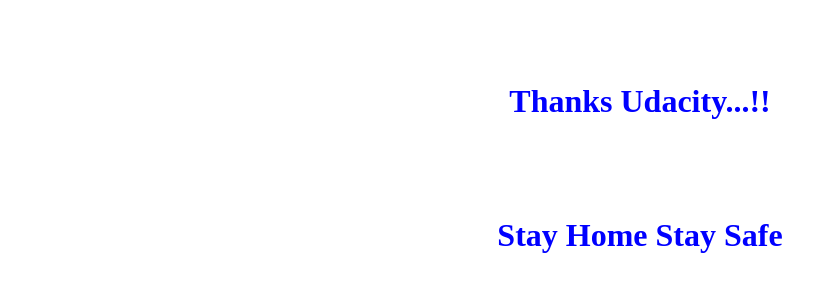
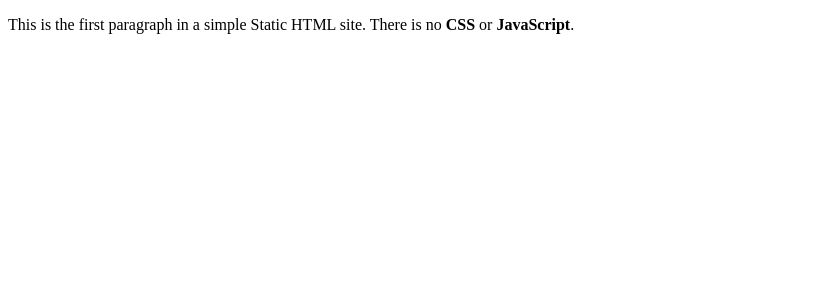
Before and after one commit to prateekjaindev/Cloud-DevOps-Engineer-Capstone-Project, a plain HTML site: page index.html in a window 1280 px wide. Shown: the whole page, without its empty margins (0-837 px from the left). Drawn offline with Linux system fonts and the light colour scheme.

Commit message:
Capstone Project

```diff
--- a/index.html
+++ b/index.html
@@ -1,34 +1,9 @@
 <!doctype html>
 <html>
   <head>
-    <title>Stay Home Stay Safe</title>
-    <style>
-      body {
-          text-align:center;
-      }
-      h1 {
-          color:blue;
-          text-align: center;
-      }
-      img {
-        align-self: center;
-      }
-      .centerImage
-      {
-      text-align:center;
-      display:block;
-      }
-  </style>
+    <title>Static HTML Site</title>
   </head>
   <body>
-    <br>
-    <br>
-    <br>
-    <h1>Thanks Udacity...!!</h1>
-
-    <br>
-    <br>
-    <br>
-    <h1>Stay Home Stay Safe</h1>
+    <p>This is the first paragraph in a simple Static HTML site. There is no <strong>CSS</strong> or <strong>JavaScript</strong>.</p>
   </body>
 </html
```
